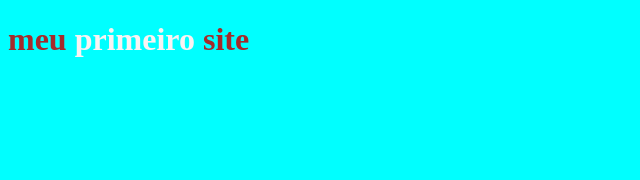
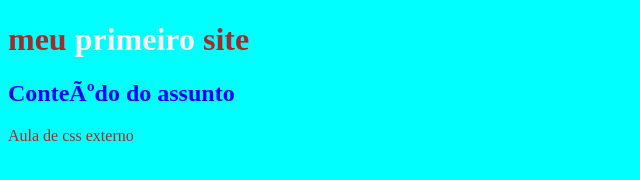
Before and after one commit to vitoriamenezes07/DevWeb, a plain HTML site: page index.html in a window 1280 px wide. Shown: the whole page, without its empty margins (0-640 px from the left). Drawn offline with Linux system fonts and the light colour scheme.

Commit message:
Add files via upload

```diff
--- a/index.html
+++ b/index.html
@@ -9,9 +9,13 @@
             color: brown;
         }
     </style>
+    <link rel="stylesheet" href="style.css">
 </head>
 <body>
     <h1>meu <span style="color: rgb(250, 243, 243);">
     primeiro </span> site</h1>
+    <h2>Conteúdo do assunto</h2>
+    <p>Aula de css externo</p>
+
 </body>
 </html>
--- /dev/null
+++ b/style.css
@@ -0,0 +1,3 @@
+h2{
+    color: blue;
+}
```
